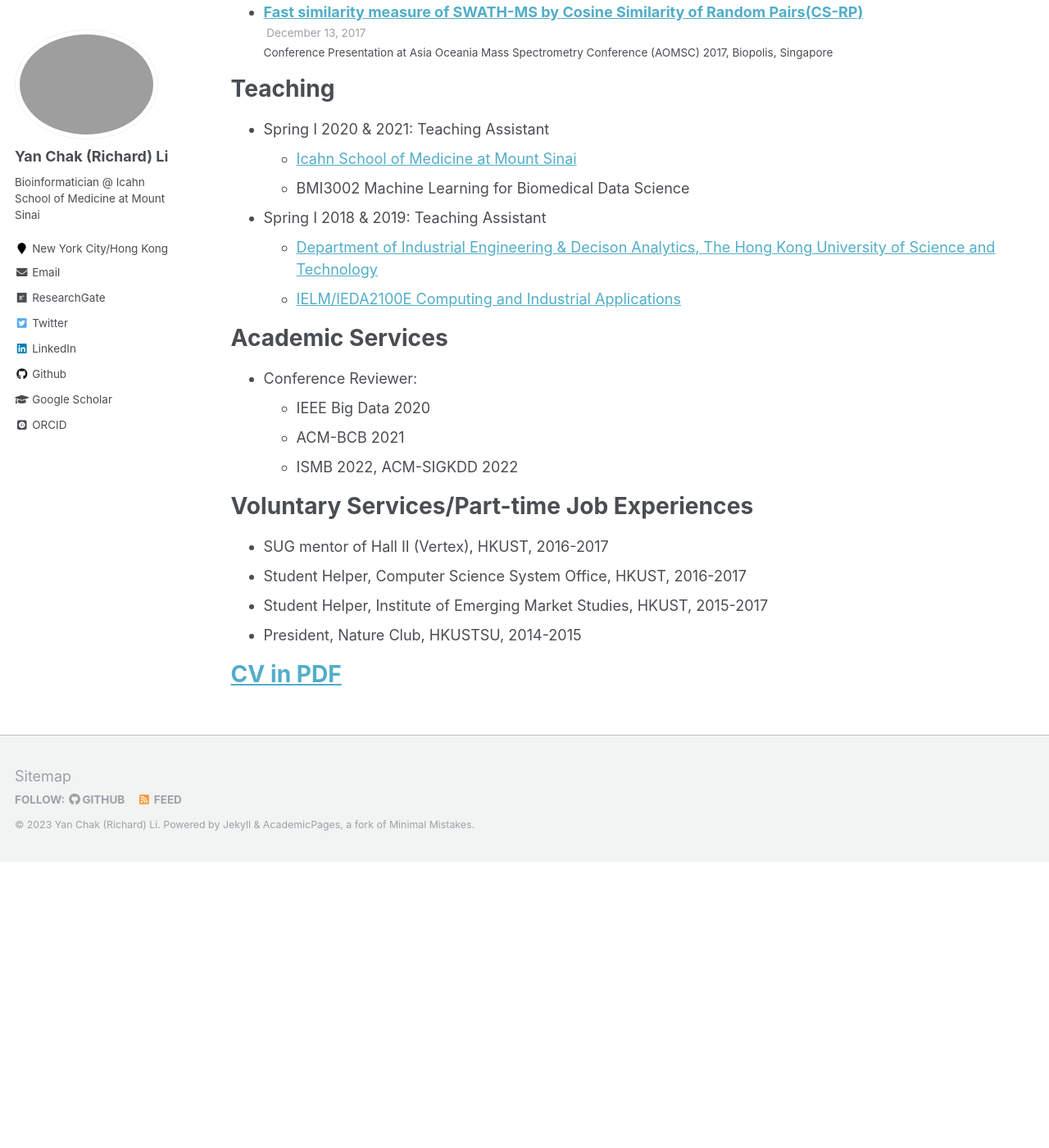
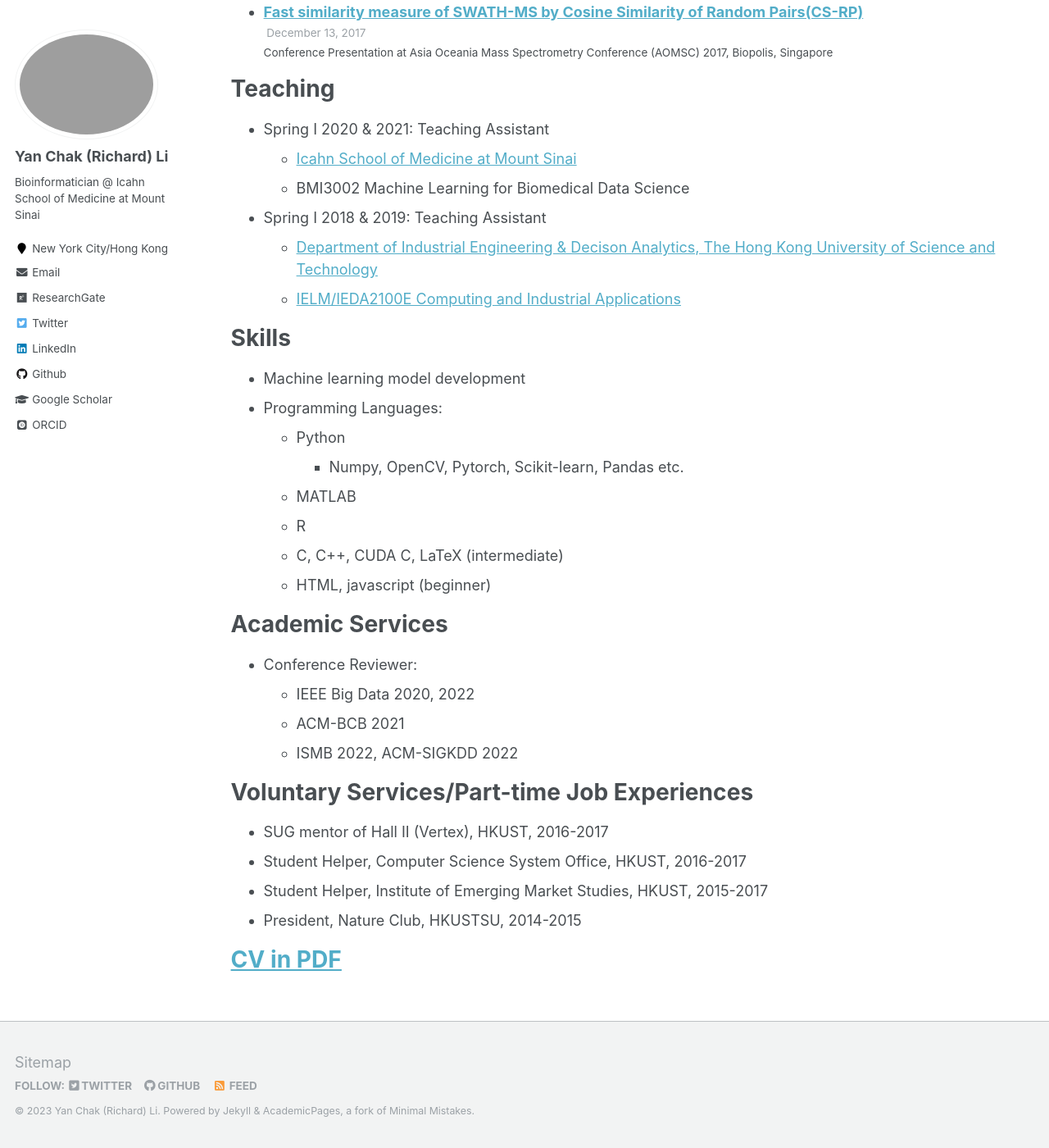
Before and after one commit to huhrichard/huhrichard.github.io, a Jekyll site: the page built from _pages/cv.md, in a window 1280 px wide and 1400 px high, scrolled down 2385 px. Shown: the whole window at 82% size. Built offline with Jekyll 4.4.1, drawn with Linux system fonts in a browser that asks for light colours; some web fonts are replaced; before the commit the page ends 3436 px from its top, so only the background shows below that.

Commit message:
no message

```diff
--- a/_config.yml
+++ b/_config.yml
@@ -6,8 +6,8 @@
 # `jekyll serve`. If you change this file, please restart the server process.
 
 # Site Settings
-theme                    : minimal-mistakes-jekyll
-minimal_mistakes_skin    : "dark" # "air", "aqua", "contrast", "dark", "dirt", "neon", "mint", "plum", "sunrise"
+# theme                    : minimal-mistakes-jekyll
+# minimal_mistakes_skin    : "dark" # "air", "aqua", "contrast", "dark", "dirt", "neon", "mint", "plum", "sunrise"
 locale                   : "en-US"
 title                    : "Yan Chak (Richard) Li"
 title_separator          : "-"
@@ -59,7 +59,7 @@ yandex_site_verification :
 
 # Social Sharing
 twitter:
-  username               : &twitter
+  username               : "rlychuh"
 facebook:
   username               :
   app_id                 :
--- a/_pages/cv.md
+++ b/_pages/cv.md
@@ -80,10 +80,21 @@ Teaching
   * [IELM/IEDA2100E Computing and Industrial Applications](https://www.ieda.ust.hk/dfaculty/so/so_ie2100E.html)
 
 
+Skills
+======
+* Machine learning model development
+* Programming Languages:
+  * Python
+    * Numpy, OpenCV, Pytorch, Scikit-learn, Pandas etc.
+  * MATLAB
+  * R
+  * C, C++, CUDA C, LaTeX (intermediate)
+  * HTML, javascript (beginner)
+
 Academic Services
 ======
 * Conference Reviewer:
-  * IEEE Big Data 2020
+  * IEEE Big Data 2020, 2022
   * ACM-BCB 2021
   * ISMB 2022, ACM-SIGKDD 2022
 
```
Also changed, not shown: _pages/about.md (+1 -1 lines).
